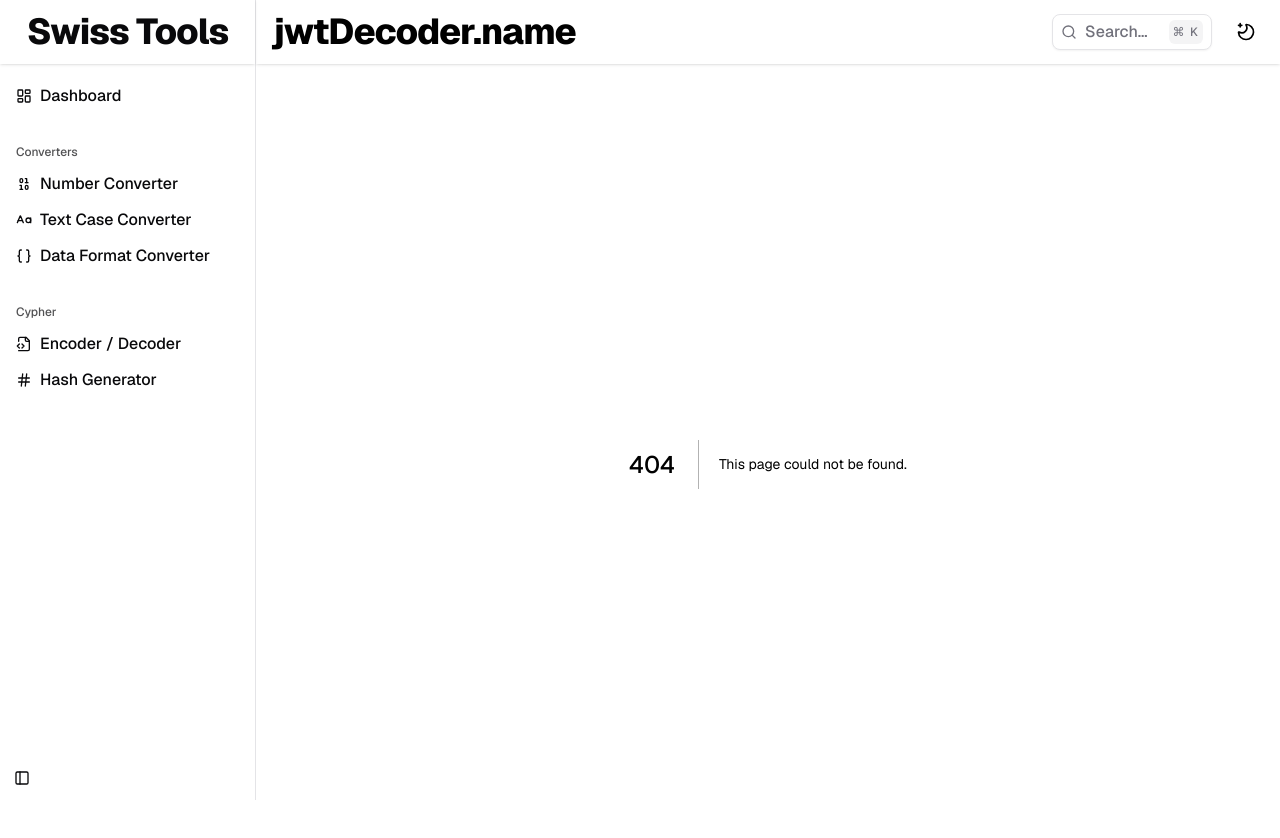
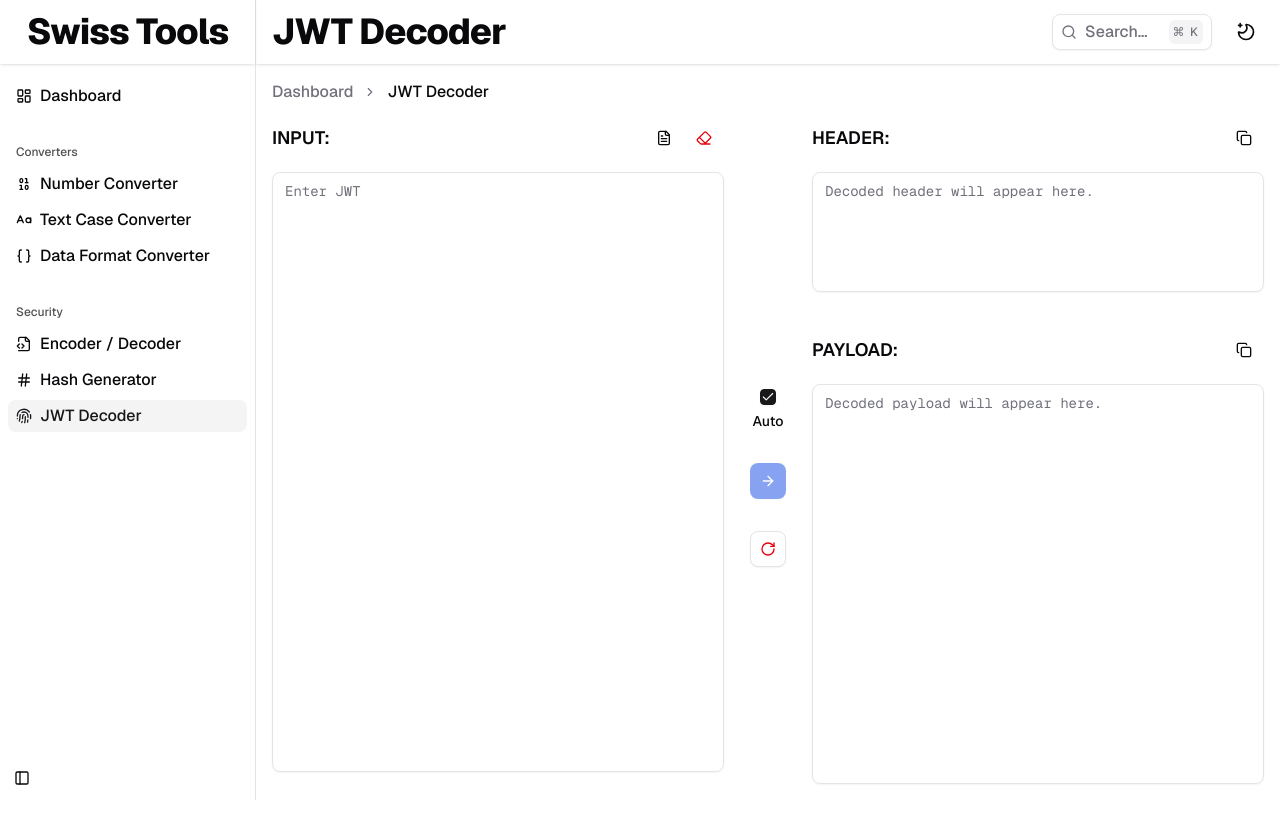
Before and after one commit to Strange-Quark-007/Swiss-Tools, a Next.js app: page /jwt-decoder in a window 1280 px wide. Before the commit this address had no page. Shown: the top 838 px of the page. After the commit the page ends 800 px from the top, so only its background shows below. Built offline with nearby package versions, Linux system fonts and the light colour scheme.

Commit message:
feat: implement JWT Decoder feature with input, output, and state management components

```diff
--- /dev/null
+++ b/src/app/jwt-decoder/page.tsx
@@ -0,0 +1,26 @@
+import { AppBreadcrumb } from '@/components/app-layout/app-breadcrumb';
+import { PageContainer } from '@/components/content-layout/page-container';
+import { JwtDecoder } from '@/features/jwt-decoder/jwt-decoder';
+import { getT } from '@/i18n/utils';
+
+export async function generateMetadata() {
+  const t = await getT();
+
+  return {
+    title: t('jwtDecoder.meta.title'),
+    description: t('jwtDecoder.meta.description'),
+  };
+}
+
+export default async function JwtDecoderPage() {
+  const t = await getT();
+
+  const items = [{ label: t('jwtDecoder.name') }];
+
+  return (
+    <PageContainer>
+      <AppBreadcrumb items={items} />
+      <JwtDecoder />
+    </PageContainer>
+  );
+}
--- a/src/constants/appModules.ts
+++ b/src/constants/appModules.ts
@@ -1,4 +1,4 @@
-import { Binary, Braces, CaseSensitive, FileCode2, Hash, LayoutDashboard } from 'lucide-react';
+import { Binary, Braces, CaseSensitive, FileCode2, Fingerprint, Hash, LayoutDashboard } from 'lucide-react';
 
 import { AppModuleGroup } from '@/types/app-module';
 import { TranslationFunction } from '@/i18n/utils';
@@ -34,7 +34,7 @@ export const appModules = (t: TranslationFunction): AppModuleGroup[] => [
     ],
   },
   {
-    label: t('label.cypher'),
+    label: t('label.security'),
     items: [
       {
         id: ROUTES.ENCODER_DECODER,
@@ -48,6 +48,12 @@ export const appModules = (t: TranslationFunction): AppModuleGroup[] => [
         description: t('hashGenerator.description'),
         icon: Hash,
       },
+      {
+        id: ROUTES.JWT_DECODER,
+        name: t('jwtDecoder.name'),
+        description: t('jwtDecoder.description'),
+        icon: Fingerprint,
+      },
     ],
   },
 ];
--- a/src/constants/routes.ts
+++ b/src/constants/routes.ts
@@ -6,4 +6,5 @@ export enum ROUTES {
   DATA_FORMAT_CONVERTER = '/data-format-converter',
   ENCODER_DECODER = '/encoder-decoder',
   HASH_GENERATOR = '/hash-generator',
+  JWT_DECODER = '/jwt-decoder',
 }
--- /dev/null
+++ b/src/features/jwt-decoder/jwt-decoder-store.ts
@@ -0,0 +1,42 @@
+import { createRoutePersistedStore, StoreCreator } from '@/store/store-factory';
+import { ROUTES } from '@/constants/routes';
+
+export interface jwtDecoderState {
+  auto: boolean;
+  input: string;
+  header: string;
+  payload: string;
+  error?: string;
+
+  setAuto: (auto: boolean) => void;
+  setInput: (value: string) => void;
+  setHeader: (value: string) => void;
+  setPayload: (value: string) => void;
+  setError: (error?: string) => void;
+  reset: () => void;
+}
+
+const jwtDecoderStore: StoreCreator<jwtDecoderState> = (set) => ({
+  auto: true,
+  input: '',
+  header: '',
+  payload: '',
+  error: undefined,
+
+  setAuto: (auto) => set({ auto }),
+  setInput: (input) => set({ input }),
+  setHeader: (header) => set({ header }),
+  setPayload: (payload) => set({ payload }),
+  setError: (error) => set({ error }),
+  reset: () => set({ input: '', header: '', payload: '', error: undefined }),
+});
+
+const partializeSettings = (state: jwtDecoderState) => ({
+  auto: state.auto,
+});
+
+export const useJwtDecoderStore = createRoutePersistedStore<jwtDecoderState>(
+  ROUTES.JWT_DECODER,
+  jwtDecoderStore,
+  partializeSettings
+);
--- /dev/null
+++ b/src/features/jwt-decoder/jwt-decoder.tsx
@@ -0,0 +1,39 @@
+'use client';
+
+'use client';
+import { useCallback } from 'react';
+
+import { ConverterActions } from '@/components/app-converter/converter-actions';
+import { SplitView } from '@/components/content-layout/split-view';
+import { useDebouncedEffect } from '@/hooks/use-debounced-effect';
+import { useUnmountEffect } from '@/hooks/use-unmount-effect';
+import { useT } from '@/i18n/utils';
+
+import { useJwtDecoderStore } from './jwt-decoder-store';
+import { JwtInput } from './jwt-input';
+import { JwtOutput } from './jwt-output';
+import { decodeJWT } from './utils';
+
+export const JwtDecoder = () => {
+  const t = useT();
+  const { auto, input, setAuto, setHeader, setPayload, setError, reset } = useJwtDecoderStore();
+
+  useUnmountEffect(reset);
+
+  const handleConvert = useCallback(async () => {
+    const { result, error } = await decodeJWT(input, t);
+    setHeader(result?.header);
+    setPayload(result?.payload);
+    setError(error);
+  }, [input, setHeader, setPayload, setError, t]);
+
+  useDebouncedEffect({ auto }, handleConvert, [input, setHeader, setPayload, setError, t]);
+
+  return (
+    <SplitView
+      left={<JwtInput />}
+      center={<ConverterActions auto={auto} setAuto={setAuto} onConvert={handleConvert} onReset={reset} />}
+      right={<JwtOutput />}
+    />
+  );
+};
--- /dev/null
+++ b/src/features/jwt-decoder/jwt-input.tsx
@@ -0,0 +1,40 @@
+'use client';
+
+import { FlexContainer } from '@/components/content-layout/flex-container';
+import { PanelActions } from '@/components/app-converter/panel-actions';
+import { BaseTextarea } from '@/components/common/base-textarea';
+import { Text } from '@/components/typography/text';
+import { useT } from '@/i18n/utils';
+import { cn } from '@/lib/utils';
+
+import { useJwtDecoderStore } from './jwt-decoder-store';
+
+export const JwtInput = () => {
+  const t = useT();
+  const { input, setInput } = useJwtDecoderStore();
+
+  const handleSample = () => {
+    setInput(
+      'eyJhbGciOiJIUzI1NiIsInR5cCI6IkpXVCJ9.eyJzdWIiOiIxMjM0NTY3ODkwIiwibmFtZSI6IkpvaG4gRG9lIiwiYWRtaW4iOnRydWUsImlhdCI6MTUxNjIzOTAyMn0.KMUFsIDTnFmyG3nMiGM6H9FNFUROf3wh7SmqJp-QV30'
+    );
+  };
+
+  const handleClear = () => {
+    setInput('');
+  };
+
+  return (
+    <FlexContainer direction="col" className="h-full justify-between lg:justify-start min-w-0">
+      <div className="flex justify-between items-center">
+        <Text variant="large">{t('label.input').toUpperCase()}:</Text>
+        <PanelActions onSample={handleSample} onClear={handleClear} />
+      </div>
+      <BaseTextarea
+        value={input}
+        onChange={(e) => setInput(e.target.value)}
+        className={cn('h-full max-h-[35vh] lg:max-h-[75vh]')}
+        placeholder={t('jwtDecoder.input.placeholder')}
+      />
+    </FlexContainer>
+  );
+};
--- /dev/null
+++ b/src/features/jwt-decoder/jwt-output.tsx
@@ -0,0 +1,61 @@
+import { useEffect } from 'react';
+import { toast } from 'sonner';
+
+import { PanelActions } from '@/components/app-converter/panel-actions';
+import { FlexContainer } from '@/components/content-layout/flex-container';
+import { BaseTextarea } from '@/components/common/base-textarea';
+import { Text } from '@/components/typography/text';
+import { useT } from '@/i18n/utils';
+import { cn } from '@/lib/utils';
+
+import { useJwtDecoderStore } from './jwt-decoder-store';
+
+export const JwtOutput = () => {
+  const t = useT();
+  const { header, payload, error } = useJwtDecoderStore();
+
+  useEffect(() => {
+    if (error) {
+      toast.error(error);
+    }
+  }, [error]);
+
+  const handleCopyHeader = () => {
+    if (header) {
+      navigator.clipboard.writeText(header.trim());
+    }
+  };
+
+  const handleCopyPayload = () => {
+    if (payload) {
+      navigator.clipboard.writeText(payload.trim());
+    }
+  };
+
+  return (
+    <FlexContainer direction="col" className="h-full justify-between lg:justify-start min-w-0">
+      <div className="flex justify-between items-center">
+        <Text variant="large">{t('label.header').toUpperCase()}:</Text>
+        <PanelActions onCopy={handleCopyHeader} />
+      </div>
+      <BaseTextarea
+        value={error ? ' ' : header}
+        className={cn('h-full max-h-[35vh] lg:max-h-[15vh]')}
+        readOnly
+        error={!!error}
+        placeholder={t('jwtDecoder.header.placeholder')}
+      />
+      <div className="flex justify-between items-center pt-6">
+        <Text variant="large">{t('label.payload').toUpperCase()}:</Text>
+        <PanelActions onCopy={handleCopyPayload} />
+      </div>
+      <BaseTextarea
+        value={error ? ' ' : payload}
+        className={cn('h-full max-h-[35vh] lg:max-h-[50vh]')}
+        readOnly
+        error={!!error}
+        placeholder={t('jwtDecoder.payload.placeholder')}
+      />
+    </FlexContainer>
+  );
+};
--- /dev/null
+++ b/src/features/jwt-decoder/utils.ts
@@ -0,0 +1,35 @@
+import { TranslationFunction } from '@/i18n/utils';
+
+import { CODECS, MODES, Transcode } from '../encoder-decoder/utils';
+
+interface JWTDecodeResult {
+  result: {
+    header: string;
+    payload: string;
+  };
+  error?: string;
+}
+
+export const decodeJWT = async (token: string, t: TranslationFunction): Promise<JWTDecodeResult> => {
+  const result = { header: '', payload: '' };
+
+  if (!token) {
+    return { result };
+  }
+  try {
+    const parts = token.split('.');
+    if (parts.length < 2) {
+      return { result, error: t('jwtDecoder.invalidJwtError') };
+    }
+
+    const headerData = await Transcode(parts[0], CODECS.base64.value, MODES.decode.value, t);
+    const payloadData = await Transcode(parts[1], CODECS.base64.value, MODES.decode.value, t);
+
+    const header = JSON.parse(headerData.result);
+    const payload = JSON.parse(payloadData.result);
+
+    return { result: { header: JSON.stringify(header, null, 2), payload: JSON.stringify(payload, null, 2) } };
+  } catch (_err) {
+    return { result: { header: '', payload: '' }, error: t('jwtDecoder.decodeError') };
+  }
+};
--- a/src/messages/en-US.json
+++ b/src/messages/en-US.json
@@ -70,23 +70,36 @@
   "home.meta.title": "{appName}",
   "home.name": "{appName}",
 
+  "jwtDecoder.decodeError": "Unable to decode JWT. The token may be malformed or invalid.",
+  "jwtDecoder.description": "Decode JSON Web Tokens to view and analyze header and payload.",
+  "jwtDecoder.invalidJwtError": "Invalid JWT. Must have at least 2 parts (header and payload).",
+  "jwtDecoder.header.placeholder": "Decoded header will appear here.",
+  "jwtDecoder.input.placeholder": "Enter JWT",
+  "jwtDecoder.meta.title": "{appName} | JWT Decoder",
+  "jwtDecoder.meta.description": "Decode JSON Web Tokens (JWTs) to inspect header and payload contents easily. No signature verification included.",
+  "jwtDecoder.name": "JWT Decoder",
+  "jwtDecoder.payload.placeholder": "Decoded payload will appear here.",
+
   "label.addFavorite": "Add to Favorites",
   "label.auto": "Auto",
   "label.clear": "Clear",
   "label.convert": "Convert",
   "label.converters": "Converters",
   "label.copy": "Copy",
-  "label.cypher": "Cypher",
   "label.developedBy": "Developed by",
   "label.download": "Download",
   "label.encoding": "Encoding",
   "label.favorites": "Favorites",
+  "label.header": "Header",
+  "label.input": "Input",
   "label.minify": "Minify",
   "label.mode": "Mode",
+  "label.payload": "Payload",
   "label.prettyPrint": "Pretty Print",
   "label.removeFavorite": "Remove from Favorites",
   "label.reset": "Reset",
   "label.sampleData": "Sample Data",
+  "label.security": "Security",
   "label.swap": "Swap",
   "label.upload": "Upload",
 
```
